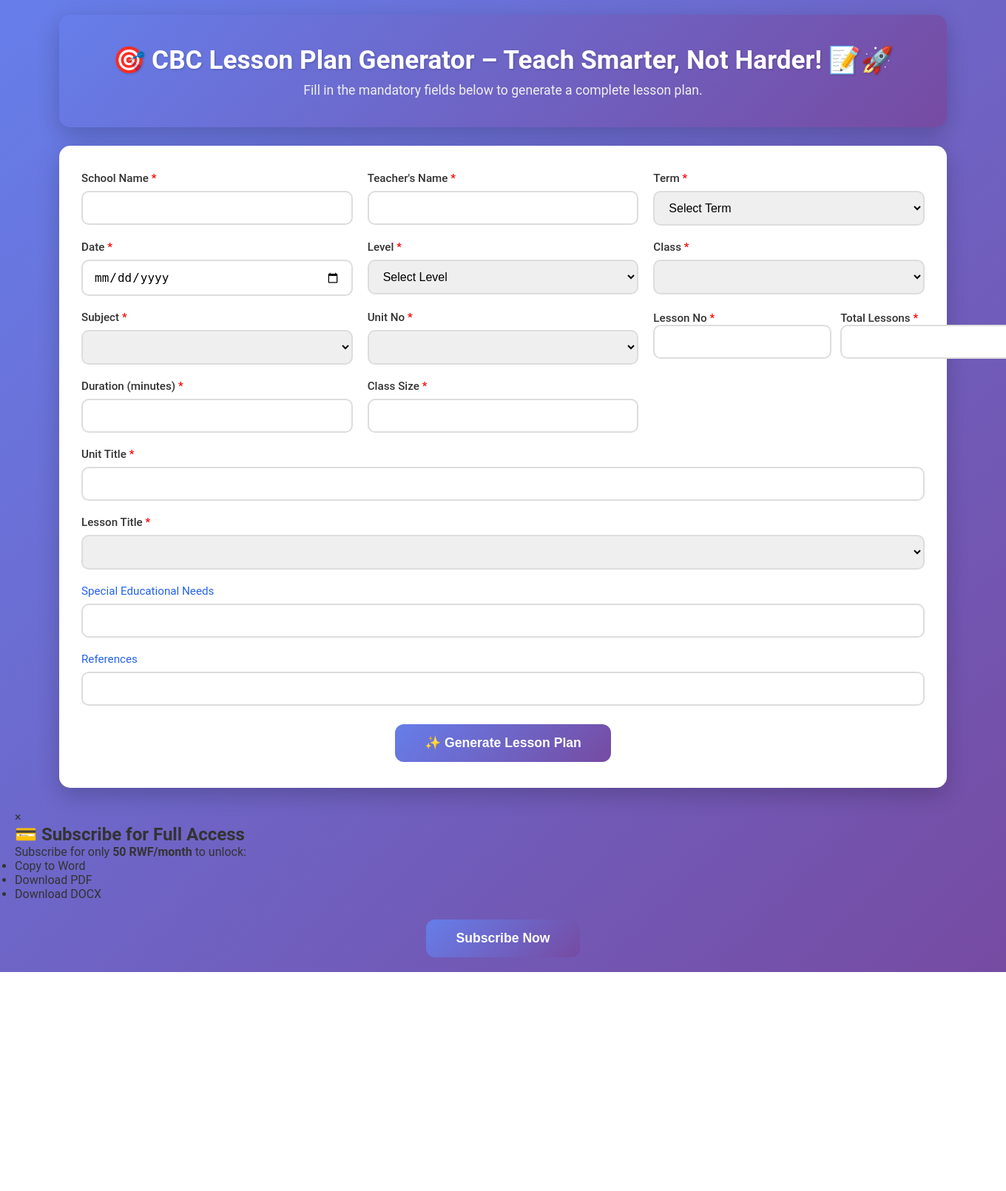
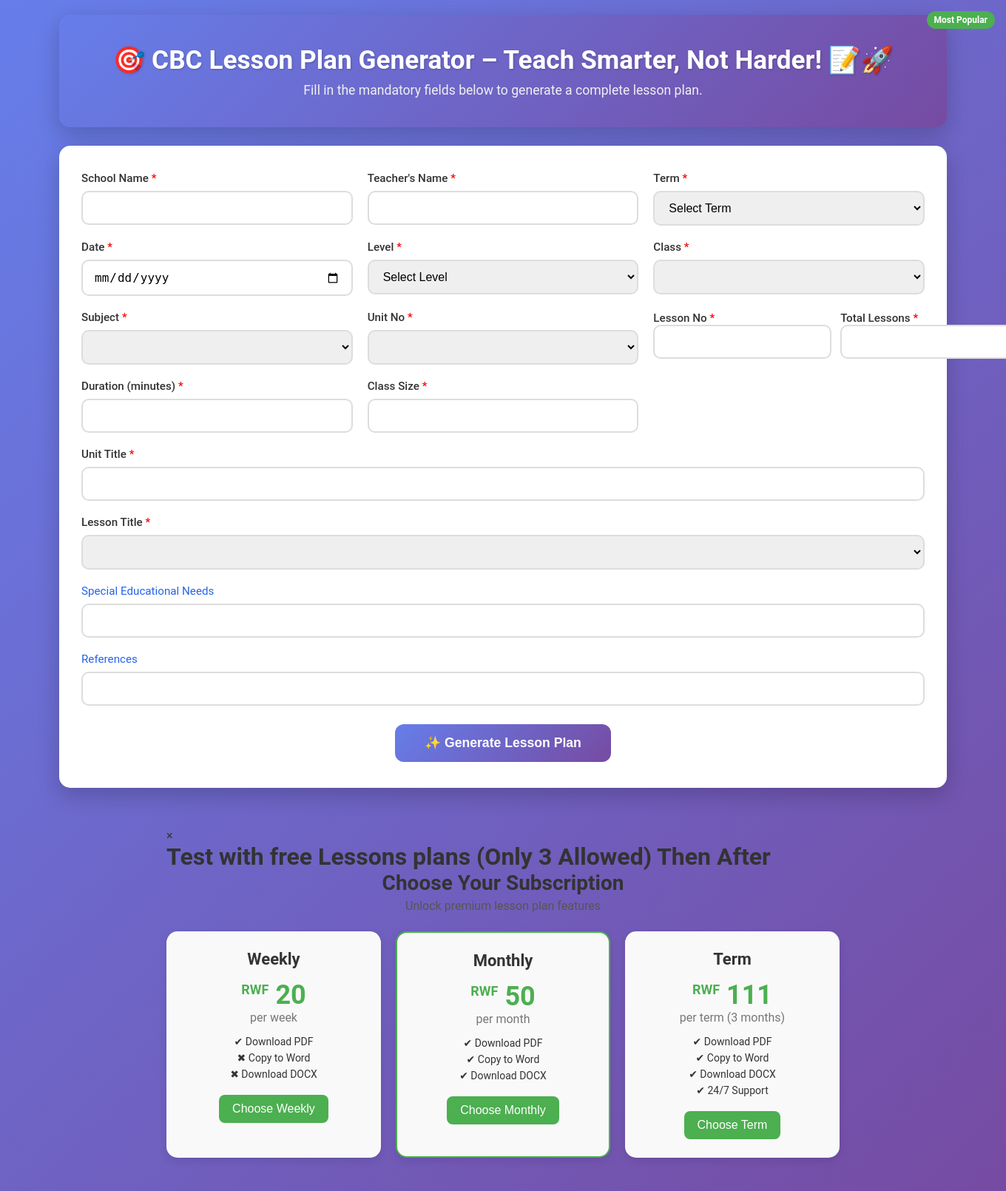
Before and after one commit to SHUMBUSHO123/lesson-plan-generator, a Django app: page / in a window 1360 px wide; the page is wider, and only the part inside the window is pictured. Shown: that part at 74% size. Before the commit the page ends 1314 px from the top of that part, so only its background shows below. Run offline with Django 5.2, Linux system fonts and the light colour scheme; data that the repository does not hold is empty; some libraries are stand-ins or nearby versions.

Commit message:
Update URLs, styles, and index template for PWA support

```diff
--- a/lesson-plan-generator/backend/cbc_backend/urls.py
+++ b/lesson-plan-generator/backend/cbc_backend/urls.py
@@ -29,7 +29,7 @@ def service_worker(request):
 
 urlpatterns = [
     path('admin/', admin.site.urls),
-     path('sw.js', service_worker),
+    path('sw.js', service_worker),
     path('', index, name='index'),
     path('api/', include(router.urls)),
     path('api/generate/', generate_lesson_plan, name='generate_lesson_plan'),
--- a/lesson-plan-generator/backend/static/css/style.css
+++ b/lesson-plan-generator/backend/static/css/style.css
@@ -344,3 +344,112 @@ input, select, textarea, button {
         font-size: 2em;
     }
 }
+
+
+/* ----------------- Pricing Modal ----------------- */
+.pricing-modal {
+  max-width: 950px;
+  margin: 0 auto;
+  padding: 25px 20px;
+}
+
+.pricing-header h2 {
+  font-size: 28px;
+  text-align: center;
+  margin-bottom: 5px;
+}
+
+.pricing-header p {
+  text-align: center;
+  font-size: 16px;
+  color: #555;
+  margin-bottom: 25px;
+}
+
+.pricing-grid {
+  display: flex;
+  justify-content: space-between;
+  flex-wrap: wrap;
+  gap: 20px;
+}
+
+.pricing-card {
+  flex: 1 1 280px;
+  background: #f9f9f9;
+  border-radius: 15px;
+  padding: 25px 20px;
+  text-align: center;
+  box-shadow: 0 4px 12px rgba(0,0,0,0.1);
+  transition: transform 0.3s ease, box-shadow 0.3s ease;
+}
+
+.pricing-card:hover {
+  transform: translateY(-5px);
+  box-shadow: 0 8px 20px rgba(0,0,0,0.2);
+}
+
+.pricing-card h3 {
+  font-size: 22px;
+  margin-bottom: 15px;
+}
+
+.pricing-card .price {
+  font-size: 36px;
+  font-weight: bold;
+  color: #4CAF50;
+  margin: 0;
+}
+
+.pricing-card .price .currency {
+  font-size: 18px;
+  vertical-align: super;
+}
+
+.pricing-card .duration {
+  font-size: 16px;
+  color: #777;
+  margin-bottom: 15px;
+}
+
+.pricing-card ul {
+  list-style: none;
+  padding: 0;
+  margin-bottom: 20px;
+}
+
+.pricing-card ul li {
+  margin: 6px 0;
+  font-size: 14px;
+  color: #333;
+}
+
+.pricing-btn {
+  background: #4CAF50;
+  color: #fff;
+  border: none;
+  padding: 10px 18px;
+  border-radius: 8px;
+  font-size: 16px;
+  cursor: pointer;
+  transition: background 0.3s;
+}
+
+.pricing-btn:hover {
+  background: #43a047;
+}
+
+.pricing-card.featured {
+  border: 2px solid #4CAF50;
+}
+
+.pricing-card .badge {
+  background: #4CAF50;
+  color: #fff;
+  font-size: 12px;
+  font-weight: bold;
+  padding: 5px 10px;
+  border-radius: 20px;
+  position: absolute;
+  top: 15px;
+  right: 15px;
+}
--- a/lesson-plan-generator/backend/templates/index.html
+++ b/lesson-plan-generator/backend/templates/index.html
@@ -141,18 +141,71 @@
 </div>
 
 <div id="subscribeModal" class="modal">
-    <div class="modal-content">
-        <span class="close" onclick="closeModal()">&times;</span>
-        <h2>💳 Subscribe for Full Access</h2>
-        <p>Subscribe for only <strong>50 RWF/month</strong> to unlock:</p>
+  <div class="modal-content pricing-modal">
+
+    <span class="close" onclick="closeModal()">&times;</span>
+
+    <div class="pricing-header">
+            <h1>Test with free Lessons plans (Only 3 Allowed) Then After </h1>
+      <h2>Choose Your Subscription</h2>
+      <p>Unlock premium lesson plan features</p>
+    </div>
+
+    <div class="pricing-grid">
+
+      <!-- Weekly -->
+      <div class="pricing-card">
+        <h3>Weekly</h3>
+        <p class="price"><span class="currency">RWF</span> <span class="amount">20</span></p>
+        <p class="duration">per week</p>
         <ul>
-            <li>Copy to Word</li>
-            <li>Download PDF</li>
-            <li>Download DOCX</li>
+          <li>✔ Download PDF</li>
+          <li>✖ Copy to Word</li>
+          <li>✖ Download DOCX</li>
         </ul>
-        <button class="generate-btn" onclick="subscribe()">Subscribe Now</button>
+        <button onclick="subscribe('weekly')" class="pricing-btn">
+          Choose Weekly
+        </button>
+      </div>
+
+      <!-- Monthly -->
+      <div class="pricing-card featured">
+        <div class="badge">Most Popular</div>
+        <h3>Monthly</h3>
+        <p class="price"><span class="currency">RWF</span> <span class="amount">50</span></p>
+        <p class="duration">per month</p>
+        <ul>
+          <li>✔ Download PDF</li>
+          <li>✔ Copy to Word</li>
+          <li>✔ Download DOCX</li>
+        </ul>
+        <button onclick="subscribe('monthly')" class="pricing-btn">
+          Choose Monthly
+        </button>
+      </div>
+
+      <!-- Term -->
+      <div class="pricing-card">
+        <h3>Term</h3>
+        <p class="price"><span class="currency">RWF</span> <span class="amount">111</span></p>
+        <p class="duration">per term (3 months)</p>
+        <ul>
+          <li>✔ Download PDF</li>
+          <li>✔ Copy to Word</li>
+          <li>✔ Download DOCX</li>
+          <li>✔ 24/7 Support</li>
+        </ul>
+        <button onclick="subscribe('term')" class="pricing-btn">
+          Choose Term
+        </button>
+      </div>
+
     </div>
+
+  </div>
 </div>
+
+
 <button id="installBtn" style="display:none; position: fixed; bottom: 20px; right: 20px; z-index: 999;">
   Install App
 </button>
```
